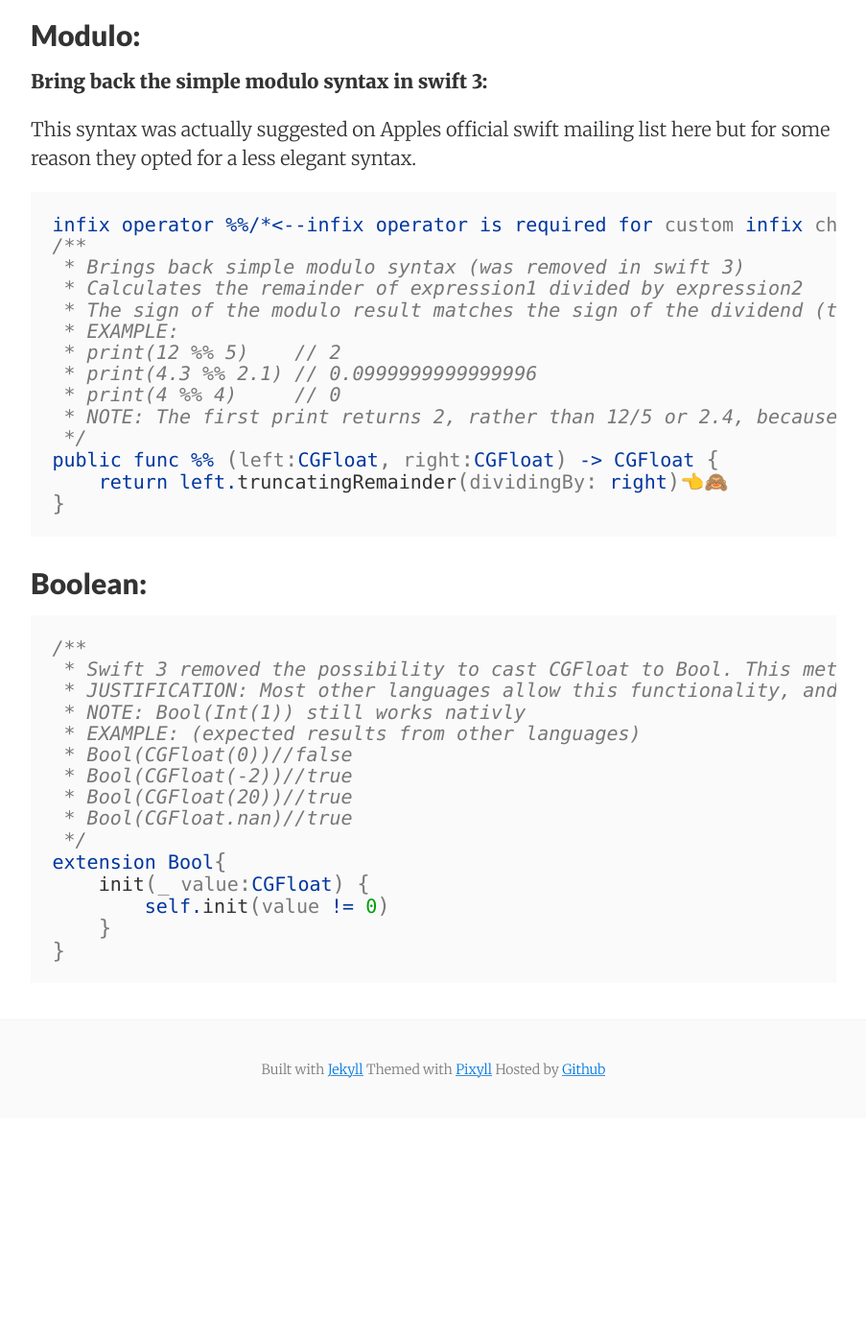
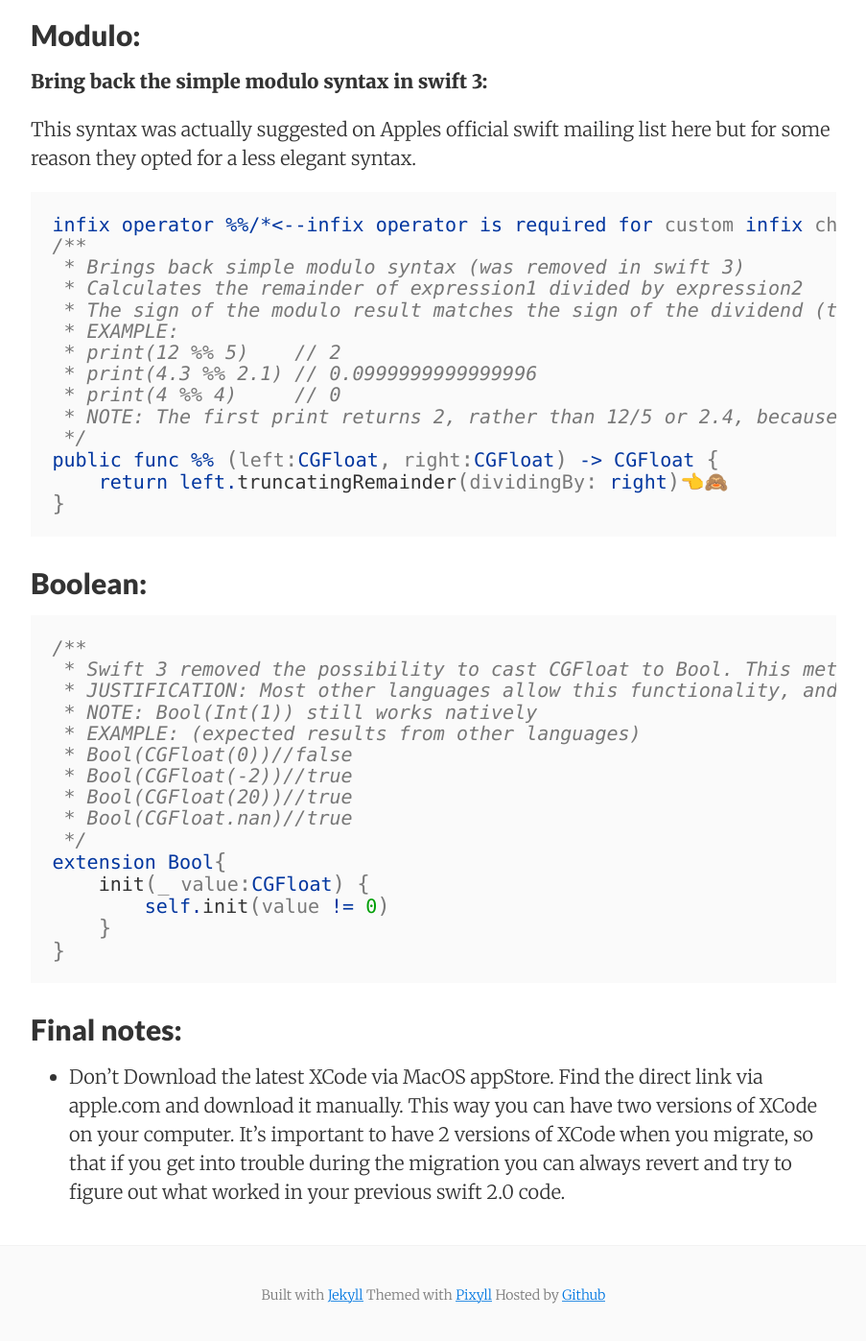
Before and after one commit to stylekit/stylekit.github.io, a Jekyll site: the page built from _posts/2017-01-12-swift-3-migration.md, in a window 1280 px wide and 1400 px high, scrolled down 1592 px. Shown: the top 1397 px of the window at 96% size, without its empty margins (188-1091 px from the left). Built offline with Jekyll 4.4.1, drawn with Linux system fonts in a browser that asks for light colours; nearby versions of some CDN libraries; comment, search, counter and statistics services are not loaded; before the commit the page ends 2757 px from its top, so only the background shows below that; some of the changed text lies outside the part shown.

Commit message:
Files modified: 1


Modified 1 file:
_posts/2017-01-12-swift-3-migration.md

````diff
--- a/_posts/2017-01-12-swift-3-migration.md
+++ b/_posts/2017-01-12-swift-3-migration.md
@@ -62,8 +62,8 @@ public func %% (left:CGFloat, right:CGFloat) -> CGFloat {
 ```swift
 /**
  * Swift 3 removed the possibility to cast CGFloat to Bool. This method brings back this functionality.
- * JUSTIFICATION: Most other languages allow this functionality, and is familiar to the user the alternative is verbose code. Which makes code congnitivly harder to read.
- * NOTE: Bool(Int(1)) still works nativly
+ * JUSTIFICATION: Most other languages allow this functionality, and is familiar to the user the alternative is verbose code. Which makes code cognitively harder to read.
+ * NOTE: Bool(Int(1)) still works natively
  * EXAMPLE: (expected results from other languages)
  * Bool(CGFloat(0))//false
  * Bool(CGFloat(-2))//true
@@ -76,3 +76,7 @@ extension Bool{
     }
 }
 ```
+
+## Final notes:
+
+- Don't Download the latest XCode via MacOS appStore. Find the direct link via apple.com and download it manually. This way you can have two versions of XCode on your computer. It's important to have 2 versions of XCode when you migrate, so that if you get into trouble during the migration you can always revert and try to figure out what worked in your previous swift 2.0 code.
````
